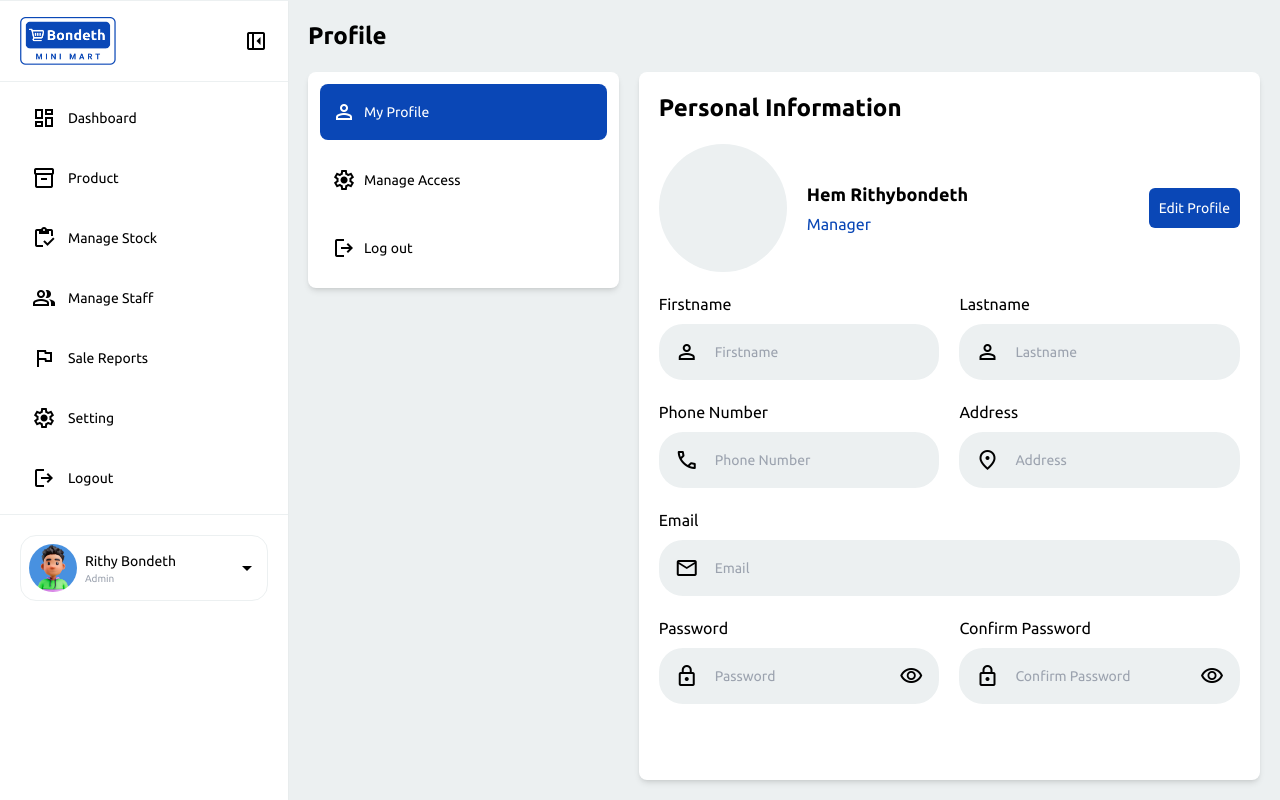
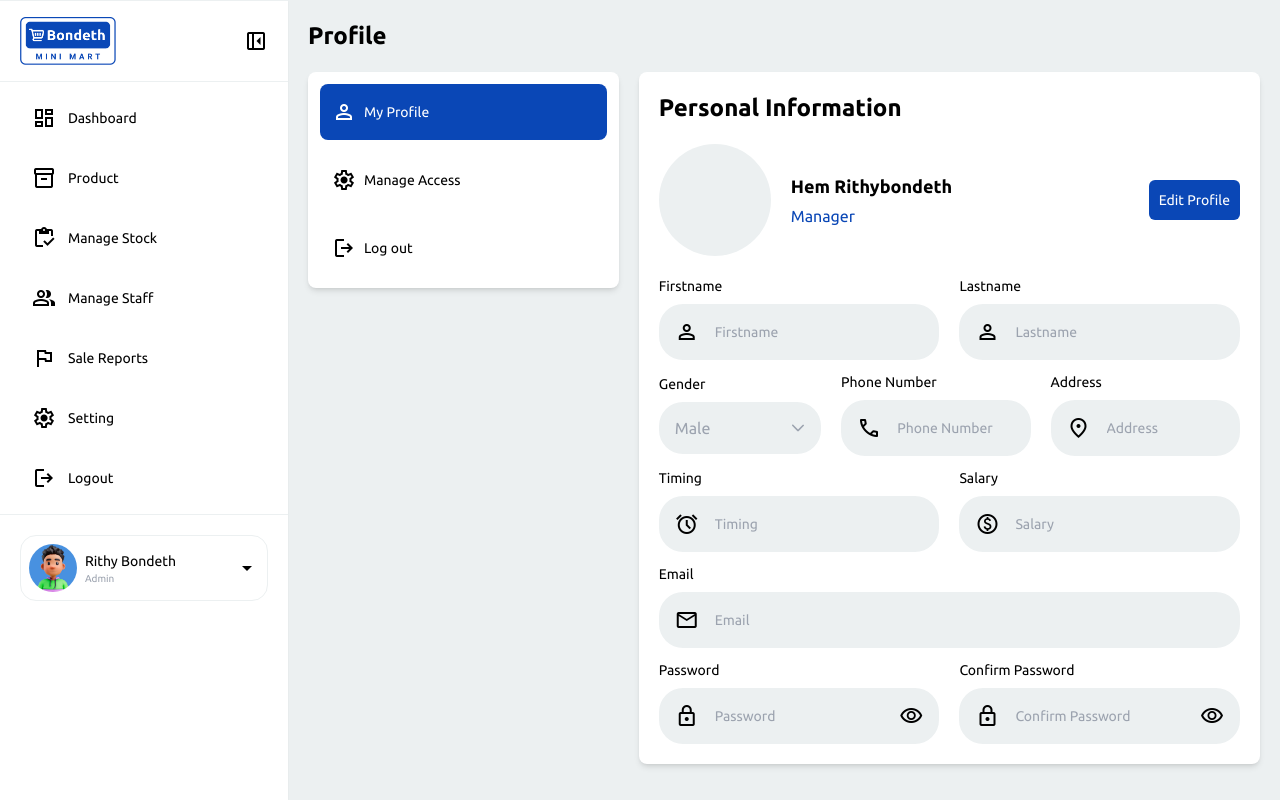
Before and after one commit to RithyBondeth/Pos-System-Frontend, a Vue app: page /profile in a window 1280 px wide. Built offline with nearby package versions, Linux system fonts and the light colour scheme; a web font is replaced by a local one.

Commit message:
make some change in profile page and building staff page in progress

```diff
--- a/src/components/utilities/input-custom.vue
+++ b/src/components/utilities/input-custom.vue
@@ -29,7 +29,7 @@ const visibility = ref<boolean>(false);
 </script>
 <template>
   <div class="w-full flex justify-between items-center gap-4 p-4 rounded-3xl bg-light">
-    <GoogleIcon :icon="icon" v-if="icon == null ? false : true" />
+    <GoogleIcon :icon="icon" v-if="icon" />
     <input
       v-bind="$attrs"
       :type="isPassword ? (visibility ? 'text' : 'password') : type"
--- /dev/null
+++ b/src/pages/auth/sigin/index.vue
@@ -0,0 +1,5 @@
+<script lang="ts" setup></script>
+
+<template>
+  <div>Sig in</div>
+</template>
--- /dev/null
+++ b/src/pages/auth/signup/index.vue
@@ -0,0 +1,5 @@
+<script lang="ts" setup></script>
+
+<template>
+  <div>Sig up</div>
+</template>
--- /dev/null
+++ b/src/pages/main/manage-staff/id/index.vue
@@ -0,0 +1,5 @@
+<script lang="ts" setup></script>
+
+<template>
+  <div>Staff Detail Page</div>
+</template>
--- a/src/pages/sub/profile/data.ts
+++ b/src/pages/sub/profile/data.ts
@@ -5,3 +5,8 @@ export const profileMenus = [
     { label: "Manage Access", icon: "settings", navigator: ProfileNavigatorE.ManageAccess },
     { label: "Log out", icon: "logout", navigator: ProfileNavigatorE.Logout },
 ]
+
+export const gender = [
+    { label: 'Male', value: 'male' },
+    { label: 'Female', value: 'female' },
+]
--- a/src/pages/sub/profile/index.vue
+++ b/src/pages/sub/profile/index.vue
@@ -2,7 +2,8 @@
 //@ts-nocheck
 import GoogleIcon from "@/components/utilities/google-icon.vue";
 import CustomInput from "@/components/utilities/input-custom.vue";
-import { profileMenus } from "./data";
+import Select from "primevue/select";
+import { gender, profileMenus } from "./data";
 import { ref } from "vue";
 import { ProfileNavigatorE } from "./type";
 import SwitchButton from "@/components/utilities/switch-button.vue";
@@ -10,6 +11,10 @@ import NormalButton from "@/components/utilities/normal-button.vue";
 import IconButton from "@/components/utilities/icon-button.vue";
 
 const profileNavigator = ref<ProfileNavigatorE>(ProfileNavigatorE.MyProfile);
+
+const selectedGender = ref(gender[0].label);
+const genders = ref(gender);
+
 const editProfile = ref<boolean>(false);
 const showDeleteUserModal = ref<boolean>(false);
 const accessOptions = ref({
@@ -46,7 +51,7 @@ const accessOptions = ref({
       <!-- Right Side Section -->
       <!-- My Profile Section -->
       <form
-        class="h-full w-2/3 flex flex-col items-start p-5 gap-5 rounded-lg shadow-md bg-white"
+        class="h-fit w-2/3 flex flex-col items-start p-5 gap-5 rounded-lg shadow-md bg-white"
         v-if="profileNavigator === ProfileNavigatorE.MyProfile"
       >
         <!-- Header Label -->
@@ -54,7 +59,7 @@ const accessOptions = ref({
         <!-- Profile Image Section -->
         <div class="w-full flex justify-between items-center">
           <div class="flex items-center gap-5">
-            <div class="size-32 rounded-full bg-light"></div>
+            <div class="size-28 rounded-full bg-light"></div>
             <div class="flex flex-col items-start gap-1">
               <p class="text-lg font-bold">Hem Rithybondeth</p>
               <p class="text-md text-primary">Manager</p>
@@ -63,13 +68,20 @@ const accessOptions = ref({
           <NormalButton @click="editProfile = true" v-if="!editProfile">
             Edit Profile
           </NormalButton>
+          <!-- Group Buttons Section -->
+          <div class="flex items-center justify-end gap-2" v-if="editProfile">
+            <NormalButton type="reset" color="danger" @click="editProfile = false">
+              Discard Changes
+            </NormalButton>
+            <NormalButton type="submit" color="success">Save Changes</NormalButton>
+          </div>
         </div>
         <!-- Profile Info Section -->
-        <div class="w-full flex flex-col gap-5">
+        <div class="w-full flex flex-col gap-3">
           <!-- Firstname and Lastname Section -->
           <div class="w-full flex items-center justify-between gap-5">
             <div class="w-1/2 flex flex-col items-start gap-2">
-              <label for="fname">Firstname</label>
+              <label for="fname" class="text-sm">Firstname</label>
               <CustomInput
                 type="text"
                 icon="person"
@@ -79,7 +91,7 @@ const accessOptions = ref({
               />
             </div>
             <div class="w-1/2 flex flex-col items-start gap-2">
-              <label for="lname">Lastname</label>
+              <label for="lname" class="text-sm">Lastname</label>
               <CustomInput
                 type="text"
                 icon="person"
@@ -89,10 +101,24 @@ const accessOptions = ref({
               />
             </div>
           </div>
-          <!-- Email and Phonenumber Section -->
+          <!-- Gender, Phonenumber and Address Section -->
           <div class="w-full flex items-center justify-between gap-5">
-            <div class="w-1/2 flex flex-col items-start gap-2">
-              <label for="phonenumber">Phone Number</label>
+            <div class="w-[30%] flex flex-col items-start gap-2">
+              <label for="gender" class="text-sm">Gender</label>
+              <div
+                class="flex justify-center custom-input [&>div>span]:!text-accent-light [&>div>div>svg]:!text-accent-light"
+              >
+                <Select
+                  v-model="selectedGender"
+                  :options="genders"
+                  optionLabel="label"
+                  :placeholder="selectedGender"
+                  class="w-full"
+                />
+              </div>
+            </div>
+            <div class="w-[35%] flex flex-col items-start gap-2">
+              <label for="phonenumber" class="text-sm">Phone Number</label>
               <CustomInput
                 type="number"
                 icon="phone"
@@ -101,8 +127,8 @@ const accessOptions = ref({
                 placeholder="Phone Number"
               />
             </div>
-            <div class="w-1/2 flex flex-col items-start gap-2">
-              <label for="address">Address</label>
+            <div class="w-[35%] flex flex-col items-start gap-2">
+              <label for="address" class="text-sm">Address</label>
               <CustomInput
                 icon="location_on"
                 id="address"
@@ -111,9 +137,34 @@ const accessOptions = ref({
               />
             </div>
           </div>
+          <!-- Timing and Salary Section -->
+          <div class="w-full flex items-center justify-between gap-5">
+            <div class="w-1/2 flex flex-col items-start gap-2">
+              <label for="timing" class="text-sm">Timing</label>
+              <CustomInput
+                type="text"
+                icon="alarm"
+                id="timing"
+                name="timing"
+                placeholder="Timing"
+                disabled
+              />
+            </div>
+            <div class="w-1/2 flex flex-col items-start gap-2">
+              <label for="salary" class="text-sm">Salary</label>
+              <CustomInput
+                type="text"
+                icon="paid"
+                id="salary"
+                name="salary"
+                placeholder="Salary"
+                disabled
+              />
+            </div>
+          </div>
           <!-- Email Section -->
           <div class="w-full flex flex-col items-start gap-2">
-            <label for="email">Email</label>
+            <label for="email" class="text-sm">Email</label>
             <CustomInput
               type="email"
               icon="email"
@@ -125,7 +176,7 @@ const accessOptions = ref({
           <!-- Password and Confirm Password Section -->
           <div class="w-full flex items-center justify-between gap-5">
             <div class="w-1/2 flex flex-col items-start gap-2">
-              <label for="password">Password</label>
+              <label for="password" class="text-sm">Password</label>
               <CustomInput
                 icon="lock"
                 id="password"
@@ -135,7 +186,7 @@ const accessOptions = ref({
               />
             </div>
             <div class="w-1/2 flex flex-col items-start gap-2">
-              <label for="confirm-password">Confirm Password</label>
+              <label for="confirm-password" class="text-sm">Confirm Password</label>
               <CustomInput
                 icon="lock"
                 id="confirm-password"
@@ -144,13 +195,6 @@ const accessOptions = ref({
                 :isPassword="true"
               />
             </div>
-          </div>
-          <!-- Group Buttons Section -->
-          <div class="w-full flex items-center justify-end gap-2" v-if="editProfile">
-            <NormalButton type="reset" color="danger" @click="editProfile = false">
-              Discard Changes
-            </NormalButton>
-            <NormalButton type="submit" color="success">Save Changes</NormalButton>
           </div>
         </div>
       </form>
```
Also changed, not shown: src/pages/main/manage-staff/index.vue (+67 -4 lines).
